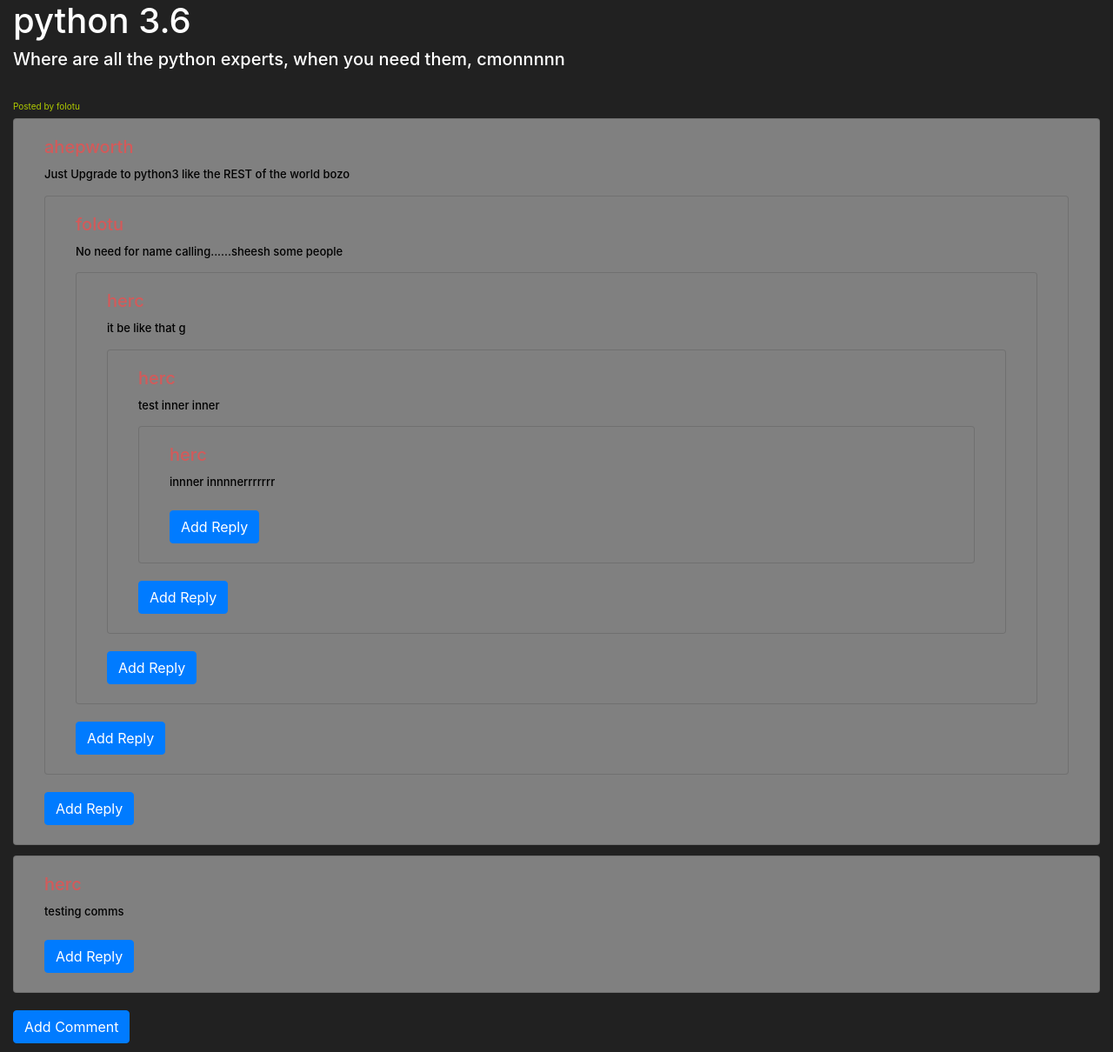
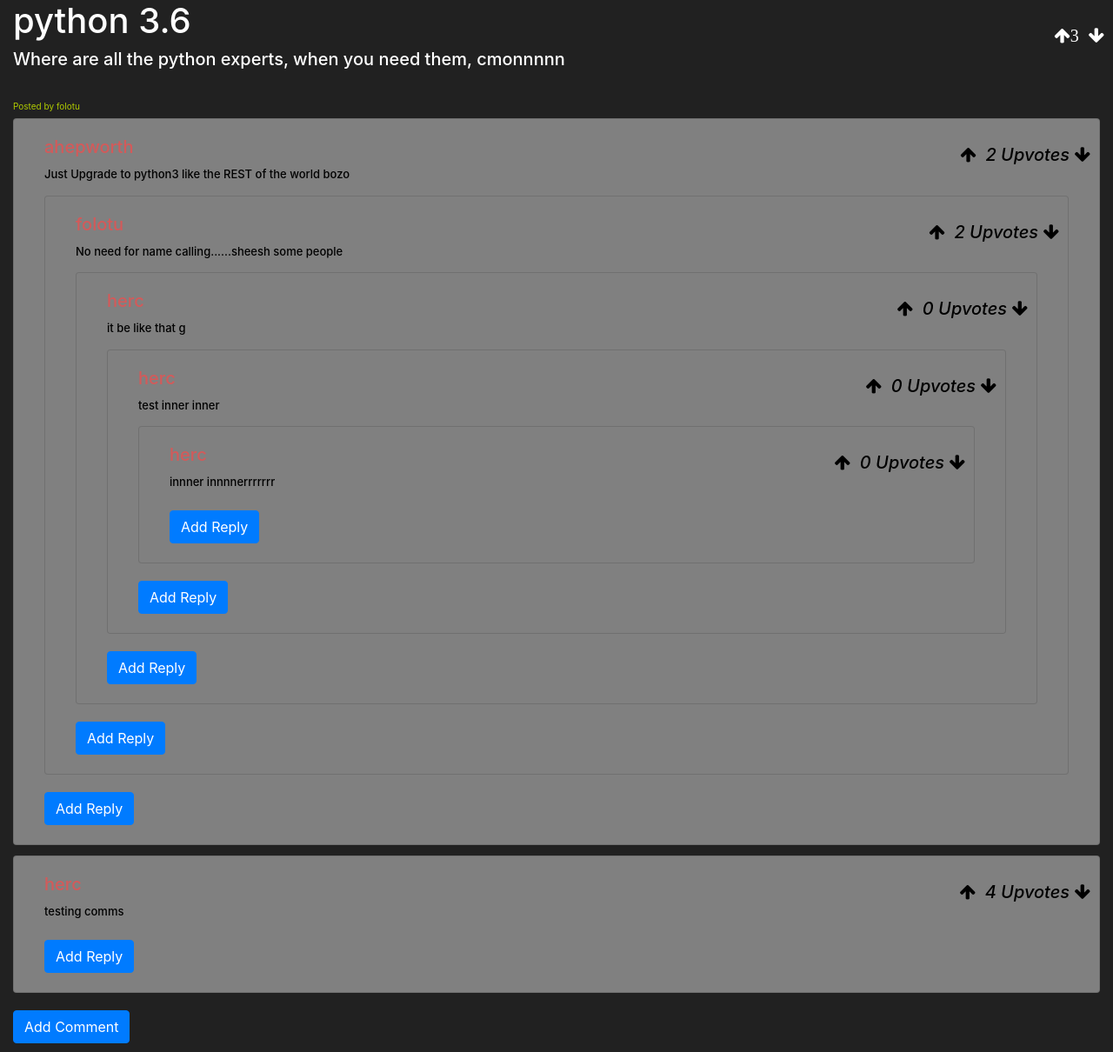
Before and after one commit to Folotu/ForumApp, a Flask app: page /post/1 in a window 1280 px wide. Shown: the part 56-1266 px from the top of the page at 87% size. Run offline with Flask 2, Linux system fonts and the light colour scheme; data comes from the database, SQL or seed files in the repository; both versions use the stored data as it was after the commit; some libraries are stand-ins or nearby versions.

Commit message:
Upvote & Downvote counter done

```diff
--- a/ForumApp/static/css/base.css
+++ b/ForumApp/static/css/base.css
@@ -49,3 +49,15 @@ body {
     .text-field-container {
         word-wrap: break-word;
      }
+
+     .arrow-button {
+        position: absolute;
+        top: 0;
+        right: 0;
+        padding: 10px;
+    }
+
+
+    .arrow-button i {
+        font-size: 20px;
+    }
--- a/ForumApp/templates/base.html
+++ b/ForumApp/templates/base.html
@@ -4,6 +4,7 @@
 
 <link rel="stylesheet" href="{{ url_for('static', filename = '/css/base.css') }}">
 <link rel="stylesheet" href="{{ url_for('static', filename = '/css/login.css') }}">
+<link rel="stylesheet" href="https://stackpath.bootstrapcdn.com/font-awesome/4.7.0/css/font-awesome.min.css">
 
 
     <nav class="navbar navbar-expand-lg navbar-light bg-light">
--- a/ForumApp/templates/index.html
+++ b/ForumApp/templates/index.html
@@ -15,6 +15,9 @@
                   <h5 class="card-title">{{ post.title }}</h5>
                   <p class="card-text">{{ post.description }}</p>
                   <small class="card-foot">Posted by {{ post.author.username }} ({{post.created_at}})</small>
+                <div class="arrow-button">
+                    <i class=""> {{ post.number_of_votes }} Votes </i>
+                </div>
                 </div>
               </a>
             {% endfor %}
@@ -23,4 +26,5 @@
       </div>
     </div>
 
+
 {% endblock %}
--- a/ForumApp/templates/post.html
+++ b/ForumApp/templates/post.html
@@ -12,7 +12,14 @@
     <h1>{{ post.title }}</h1>
 
     <h5>{{ post.description }} </h5>
+
+
     <small class="card-foot"> Posted by {{ post.author.username }} </small>
+<div class="arrow-button">
+        <i class="fa fa-arrow-up">{{post.number_of_votes}}</i>
+        <i class="fa fa-arrow-down"></i>
+    </div>
+
 
 
 {% macro loop_replies(replies, comment, repparentid) %}
@@ -21,12 +28,26 @@
             <div class="card-body">
                 <h5 class="card-title">{{ reply.author.username }}</h5>
                 <p class="card-text">{{ reply.reply }}</p>
+                <div class="arrow-button">
+                    <i class="fa fa-arrow-up"></i>
+                    {% if reply.number_of_votes >= 0 %}
+                        <i class=""> {{ reply.number_of_votes }} Upvotes </i>
+                    {% elif reply.number_of_votes < 0 %}
+                        <i class=""> {{ reply.number_of_votes }} Downvotes </i>
+                    {% endif %}
+                        <i class="fa fa-arrow-down"></i>
+                </div>
+
                 {% if reply.replies %}
                     {{ loop_replies(reply.replies, comment, reply.id) }}
                 {% endif %}
             </div>
         </div>
+
+
     {% endfor %}
+
+
 
     <button type="button" id="replyNest-button" class="btn btn-primary nestreply">Add Reply</button>
         <div class="NestrepDiv" style="display: none;">
@@ -53,12 +74,32 @@
                         <div class="card-body">
                             <h5 class="card-title">{{ reply.author.username }}</h5>
                             <p class="card-text">{{ reply.reply }}</p>
+                            <div class="arrow-button">
+                                <i class="fa fa-arrow-up"></i>
+                                {% if reply.number_of_votes >= 0 %}
+                                    <i class=""> {{ reply.number_of_votes }} Upvotes </i>
+                                {% elif reply.number_of_votes < 0 %}
+                                    <i class=""> {{ reply.number_of_votes }} Downvotes </i>
+                                {% endif %}
+                                    <i class="fa fa-arrow-down"></i>
+                            </div>
+
                             {% if reply.replies %}
                                 {{ loop_replies(reply.replies, comment, reply.id) }}
                             {% endif %}
                         </div>
                     </div>
+
                 {% endfor %}
+                    <div class="arrow-button">
+                        <i class="fa fa-arrow-up"></i>
+                            {% if comment.number_of_votes >= 0 %}
+                                <i class=""> {{ comment.number_of_votes }} Upvotes </i>
+                            {% elif comment.number_of_votes < 0 %}
+                                <i class=""> {{ comment.number_of_votes }} Downvotes </i>
+                            {% endif %}
+                        <i class="fa fa-arrow-down"></i>
+                    </div>
 
                 <button type="button" id="" class="btn btn-primary reply">Add Reply</button>
                 <div class="repDiv" id="" style="display: none;">
--- a/ForumApp/views.py
+++ b/ForumApp/views.py
@@ -32,11 +32,6 @@ def index():
         return render_template('index.html', posts=posts)
 
 
-
-
-
-
-
 @views.route('/post', methods=['GET','POST'])
 @login_required
 def Createpost():
@@ -60,7 +55,8 @@ def Createpost():
             title=title,
             description=description,
             category_id=category.id,
-            author_id=author_id
+            author_id=author_id,
+            number_of_votes = 0
         )
         db.session.add(post)
         db.session.commit()
@@ -98,7 +94,7 @@ def add_comment(post_id):
     user_id = current_user.id
 
     # Create a new comment
-    comment = Comment(author_id=user_id, post_id=post_id, comment=comment_text)
+    comment = Comment(author_id=user_id, post_id=post_id, comment=comment_text, number_of_votes = 0)
 
     # Add the comment to the database
     db.session.add(comment)
@@ -123,9 +119,9 @@ def add_reply(comment_id):
     # Create a new reply
     if reply_parent_id != '':
         reply_parent_id = int(reply_parent_id)
-        reply = Reply(author_id=user_id, reply=reply_text, replyparent_id=reply_parent_id)
+        reply = Reply(author_id=user_id, reply=reply_text, replyparent_id=reply_parent_id, number_of_votes = 0)
     else:
-        reply = Reply(author_id=user_id, comment_id=comment_id, reply=reply_text)
+        reply = Reply(author_id=user_id, comment_id=comment_id, reply=reply_text, number_of_votes = 0)
 
     # Add the reply to the database
     db.session.add(reply)
```
Also changed, not shown: instance/ForumApp.sqlite.
